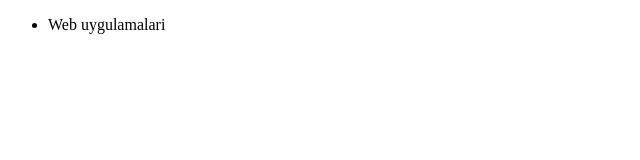
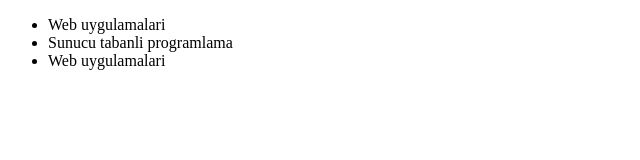
Before and after one commit to berkeralanli/webuygulamalari, a plain HTML site: page index.html in a window 1280 px wide. Shown: the whole page, without its empty margins (0-640 px from the left). Drawn offline with Linux system fonts and the light colour scheme.

Commit message:
Anasayfa oluşturuluyor

```diff
--- a/index.html
+++ b/index.html
@@ -9,6 +9,8 @@
 <body>
     <ul>
         <li>Web uygulamalari</li>
+        <li>Sunucu tabanli programlama</li>
+        <li>Web uygulamalari</li>
     </ul>
 </body>
 </html>
```
